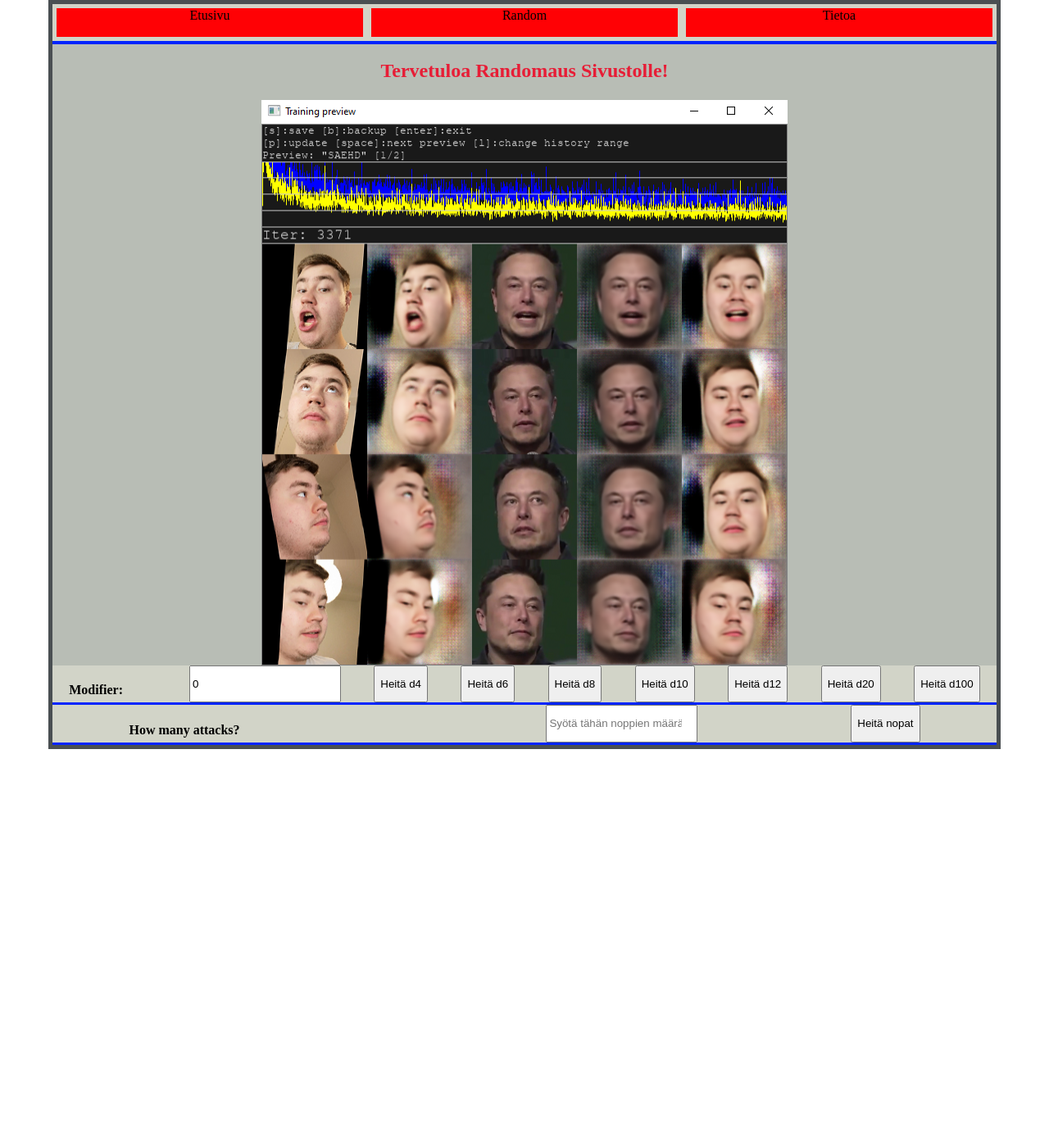
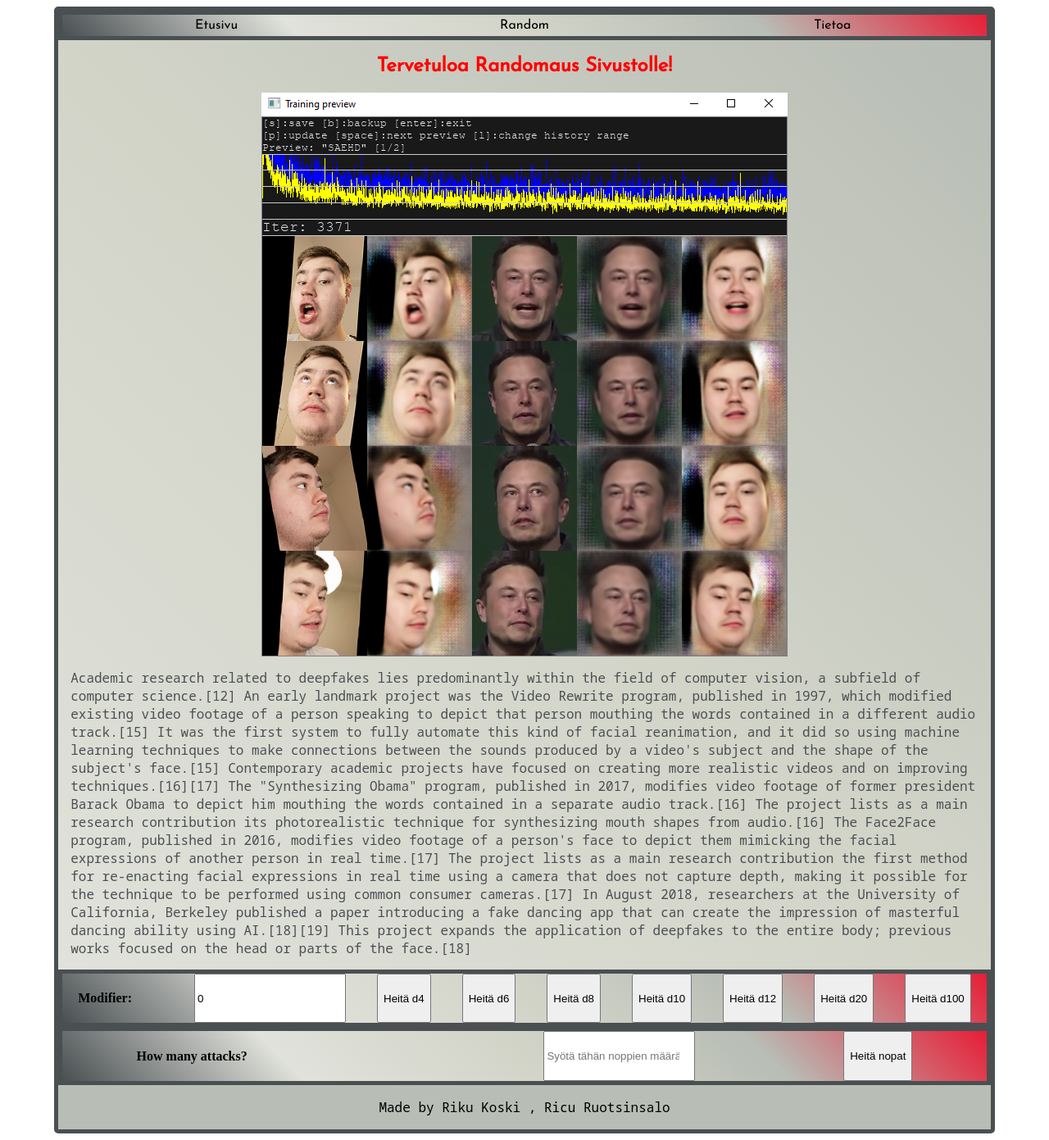
Before and after one commit to Arbit3r/Webtekniikka, a plain HTML site: page index.html in a window 1280 px wide. Shown: the whole page at 82% size. Before the commit the page ends 914 px from the top, so only its background shows below. Drawn offline with Linux system fonts and the light colour scheme.

Commit message:
Update template

```diff
--- a/index.html
+++ b/index.html
@@ -24,7 +24,8 @@
 <head>
 
 <meta charset="utf-8">
-<title>Untitled Document</title>
+<title>Random</title>
+<link rel="icon" href="dice.png">
 
 <link rel="stylesheet" href="tyyli.css">
 
@@ -37,17 +38,21 @@
 	<div id="container">
 	<nav>
 
-		<p class="linkki" onmouseover="style.color='white'"onmouseout="style.color='black'">Etusivu</p>
-		<p class="linkki" onmouseover="style.color='white'"onmouseout="style.color='black'">Random</p>
-		<p class="linkki" onmouseover="style.color='white'"onmouseout="style.color='black'">Tietoa</p>
+		<p class="linkki" onmouseover="over(this)" onmouseout="out(this)">Etusivu</p>
+		<p class="linkki" onmouseover="over(this)" onmouseout="out(this)">Random</p>
+		<p class="linkki" onmouseover="over(this)" onmouseout="out(this)">Tietoa</p>
 
 	</nav>
 
 	<section>
 
 		<h1>Tervetuloa Randomaus Sivustolle!</h1>
-		<img src="deepfake2.PNG" alt="Italian Trulli">
+		<img src="deepfake2.PNG" alt="deepfake">
+			<p>Academic research related to deepfakes lies predominantly within the field of computer vision, a subfield of computer science.[12] An early landmark project was the Video Rewrite program, published in 1997, which modified existing video footage of a person speaking to depict that person mouthing the words contained in a different audio track.[15] It was the first system to fully automate this kind of facial reanimation, and it did so using machine learning techniques to make connections between the sounds produced by a video's subject and the shape of the subject's face.[15]
 
+			Contemporary academic projects have focused on creating more realistic videos and on improving techniques.[16][17] The "Synthesizing Obama" program, published in 2017, modifies video footage of former president Barack Obama to depict him mouthing the words contained in a separate audio track.[16] The project lists as a main research contribution its photorealistic technique for synthesizing mouth shapes from audio.[16] The Face2Face program, published in 2016, modifies video footage of a person's face to depict them mimicking the facial expressions of another person in real time.[17] The project lists as a main research contribution the first method for re-enacting facial expressions in real time using a camera that does not capture depth, making it possible for the technique to be performed using common consumer cameras.[17]
+
+			In August 2018, researchers at the University of California, Berkeley published a paper introducing a fake dancing app that can create the impression of masterful dancing ability using AI.[18][19] This project expands the application of deepfakes to the entire body; previous works focused on the head or parts of the face.[18]</p>
 
 	</section>
 		<nav id="DnD"> <!--Dnd dice roller-->
@@ -66,6 +71,13 @@
 			<label for="amount"></label><input id="amount" type="number" name="dice" placeholder="Syötä tähän noppien määrä"/>
 			<button id="nappi">Heitä nopat</button>
 		</nav>
+		<footer>
+
+
+			<p>Made by Riku Koski , Ricu Ruotsinsalo</p>
+
+		</footer>
+
 	</div>
 
 	<script src="java.js"></script> <!--ÄLÄ SIIRRÄ!-->
--- a/java.js
+++ b/java.js
@@ -1,6 +1,11 @@
 // JavaScript Document
 // hyvin iso meemi :))))
 'use strict';
+
+//Navigointi linkit
+function over(obj){obj.style.color = "#e71d36ff";}
+function out(obj) {obj.style.color = "black";}
+
 
 //D&D dice roller
 const nappid4 = document.getElementById("nappi4");
--- a/tyyli.css
+++ b/tyyli.css
@@ -1,82 +1,90 @@
 @charset "utf-8";
 /* CSS Document */
 /* testi */
-/* CSS HEX
---davys-grey: #4a4f52ff;
+/* CSS HEX*/
+--Musta: #4a4f52ff;
 --alabaster: #e0e2dbff;
 --timberwolf: #d2d4c8ff;
 --ash-gray: #b8bdb5ff;
---rose-madder: #e71d36ff;*/
+--rose-madder: #e71d36ff;
+/* SCSS Gradient */
+$gradient-top: linear-gradient(0deg, #e71d36ff, #b8bdb5ff, #d2d4c8ff, #e0e2dbff, #4a4f52ff);
+$gradient-right: linear-gradient(90deg, #e71d36ff, #b8bdb5ff, #d2d4c8ff, #e0e2dbff, #4a4f52ff);
+$gradient-bottom: linear-gradient(180deg, #e71d36ff, #b8bdb5ff, #d2d4c8ff, #e0e2dbff, #4a4f52ff);
+$gradient-left: linear-gradient(270deg, #e71d36ff, #b8bdb5ff, #d2d4c8ff, #e0e2dbff, #4a4f52ff);
+$gradient-top-right: linear-gradient(45deg, #e71d36ff, #b8bdb5ff, #d2d4c8ff, #e0e2dbff, #4a4f52ff);
+$gradient-bottom-right: linear-gradient(135deg, #e71d36ff, #b8bdb5ff, #d2d4c8ff, #e0e2dbff, #4a4f52ff);
+$gradient-top-left: linear-gradient(225deg, #e71d36ff, #b8bdb5ff, #d2d4c8ff, #e0e2dbff, #4a4f52ff);
+$gradient-bottom-left: linear-gradient(315deg, #e71d36ff, #b8bdb5ff, #d2d4c8ff, #e0e2dbff, #4a4f52ff);
+$gradient-radial: radial-gradient(#e71d36ff, #b8bdb5ff, #d2d4c8ff, #e0e2dbff, #4a4f52ff);
 
 body {
-	display: flex;
-	margin: 0px;
-	padding: 0px;
-	justify-content: center;
-
-
+	display: block;
+	background-image: url("war.jpg");
 }
 #container{
-
-
-	display: flex;
-	background: rgba(0,36,255,1.00);
+	display: block;
 	width: 90%;
-	flex-wrap: wrap;
 	padding: 0px;
 	border: solid;
 	border-width: 5px;
 	border-color: #4a4f52ff;
-
-
+	border-radius: 5px;
+	margin: auto;
+	position: static;
 }
 nav {
-
-	background: #d2d4c8ff;
+	width: 99,9%;
+	display: flex;
+	justify-content: space-around;
+	height: 6%;
+	margin: 0px;
+	padding: 0px;
+	background: linear-gradient(225deg, #e71d36ff, #b8bdb5ff, #d2d4c8ff, #e0e2dbff, #4a4f52ff);
+	position: -webkit-sticky;
+  	position: sticky;
+  	top: 0;
+	border: solid;
+	border-width: 5px;
+	border-color: #4a4f52ff;
+}
+section{
+	display: flex;
+	flex-wrap: wrap;
+	justify-content: center;
+	background: linear-gradient(225deg, #b8bdb5ff, #d2d4c8ff, #e0e2dbff);
+	margin: 0px;
+	padding: 0px;
+}
+h1 {
+	color: red;
 	width: 100%;
 	display: flex;
-	justify-content: space-around;
-	height: 5%;
-
+	justify-content: center;
+	font-family: 'Josefin Sans', sans-serif;
 }
-section{
-
-
+p.linkki{
 	display: flex;
 	justify-content: center;
-	flex-wrap: wrap;
-	background: #b8bdb5ff;
-
-
-
+	margin: 2px;
+	padding: 3px;
+	font-family: 'Josefin Sans', sans-serif;
+	width: 100%;
+	height: 100%;
 }
-section, h1 {
-
+section p {
+	color: #4a4f52ff;
+	margin: 15px;
+	font-family: 'Noto Sans Mono', monospace;
+}
+footer {
+	width: 100%;
+	bottom: 1;
 	display: flex;
 	justify-content: center;
-	width: 100%;
-	color: #e71d36ff;
-
+	background: #b8bdb5ff;
+	margin-top: 1%;
+	margin: 0px;
+	padding: 0px;
+	font-family: 'Noto Sans Mono', monospace;
 }
-p.linkki{
-
-	display: flex;
-	background: rgba(255,1,5,1.00);
-	width: 33%;
-	margin: 5px;
-	padding: 0px;
-	justify-content: center;
-	align-content: center;
-
-}
-
-video{
-
-	display: flex;
-    min-width: 50%;
-    min-height: 50%;
-	justify-content: center;
-
-
-
-}
```
Also changed, not shown: Random.html (added, +84 -0 lines), Tietoa.html (added, +84 -0 lines), dice.png (added), war.jpg (added).
